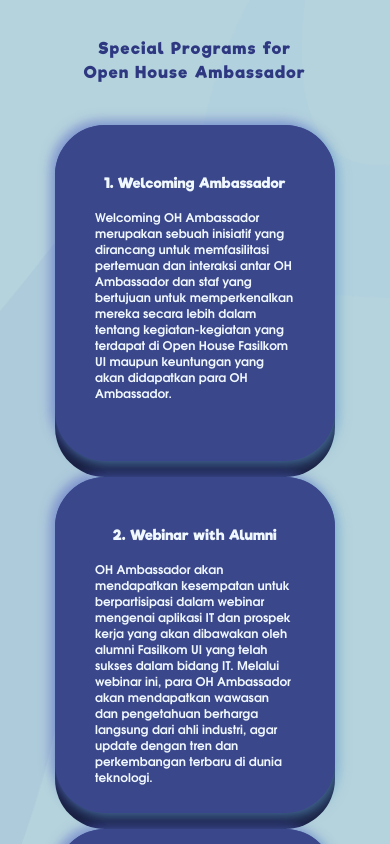
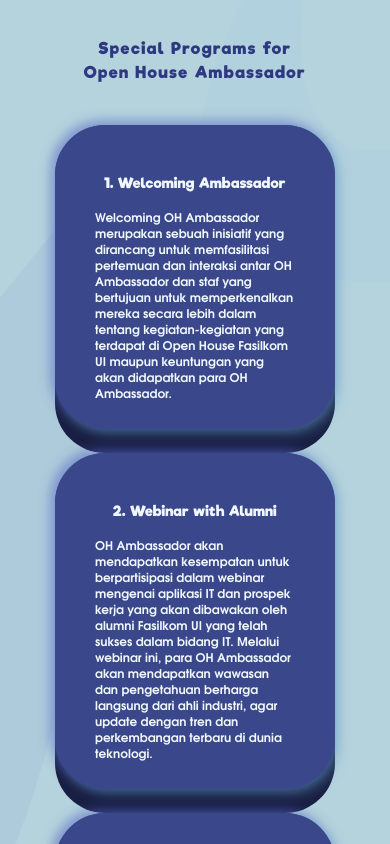
Before and after one commit to OH-Fasilkom-UI/oh24-frontend, a Next.js app: page /ambassador in a window 390 px wide. Shown: the part 1340-2184 px from the top of the page. Built offline with nearby package versions, Linux system fonts and the light colour scheme; no server answers.

Commit message:
feat: new dataaa

```diff
--- a/modules/AmbassadorModule/sections/AmbassadorProgramsMobile.tsx
+++ b/modules/AmbassadorModule/sections/AmbassadorProgramsMobile.tsx
@@ -11,16 +11,16 @@ const AmbassadorProgramsMobile = () => {
       </p>
       <div className="flex flex-col items-center justify-center">
         {AMBASSADOR_PROGRAMS.map((program, index) => (
-          <div className="flex max-md:w-[280px] font-bold md:w-[524px] flex-col lg:flex-row lg:flex-wrap bg-gradient-custom pb-3 rounded-[50px]">
+          <div className="flex max-md:w-[280px] font-bold md:w-[524px] flex-col lg:flex-row lg:flex-wrap bg-gradient-custom pb-5 rounded-[50px]">
             <Card
               key={index}
               title=""
-              className="h-[336px] px-10 flex flex-col font-riffic leading-7 font-bold mx-auto md:w-[524px] shadow-timeline text-white rounded-[50px] mb-1 lg:mb-0 lg:mr-auto"
+              className="h-full px-10 flex flex-col font-riffic leading-7 font-bold mx-auto md:w-[524px] shadow-timeline text-white rounded-[50px] mb-1 lg:mb-0 lg:mr-auto"
             >
-              <h3 className="text-center  font-riffic tracking-wide font-bold pb-3 mb-1">
+              <h3 className="text-center font-riffic tracking-wide font-bold pb-3 mb-1">
                 {program.title}
               </h3>
-              <p className="text-xs font-tex-gyre ">{program.description}</p>
+              <p className="text-xs font-tex-gyre">{program.description}</p>
             </Card>
           </div>
         ))}
```
